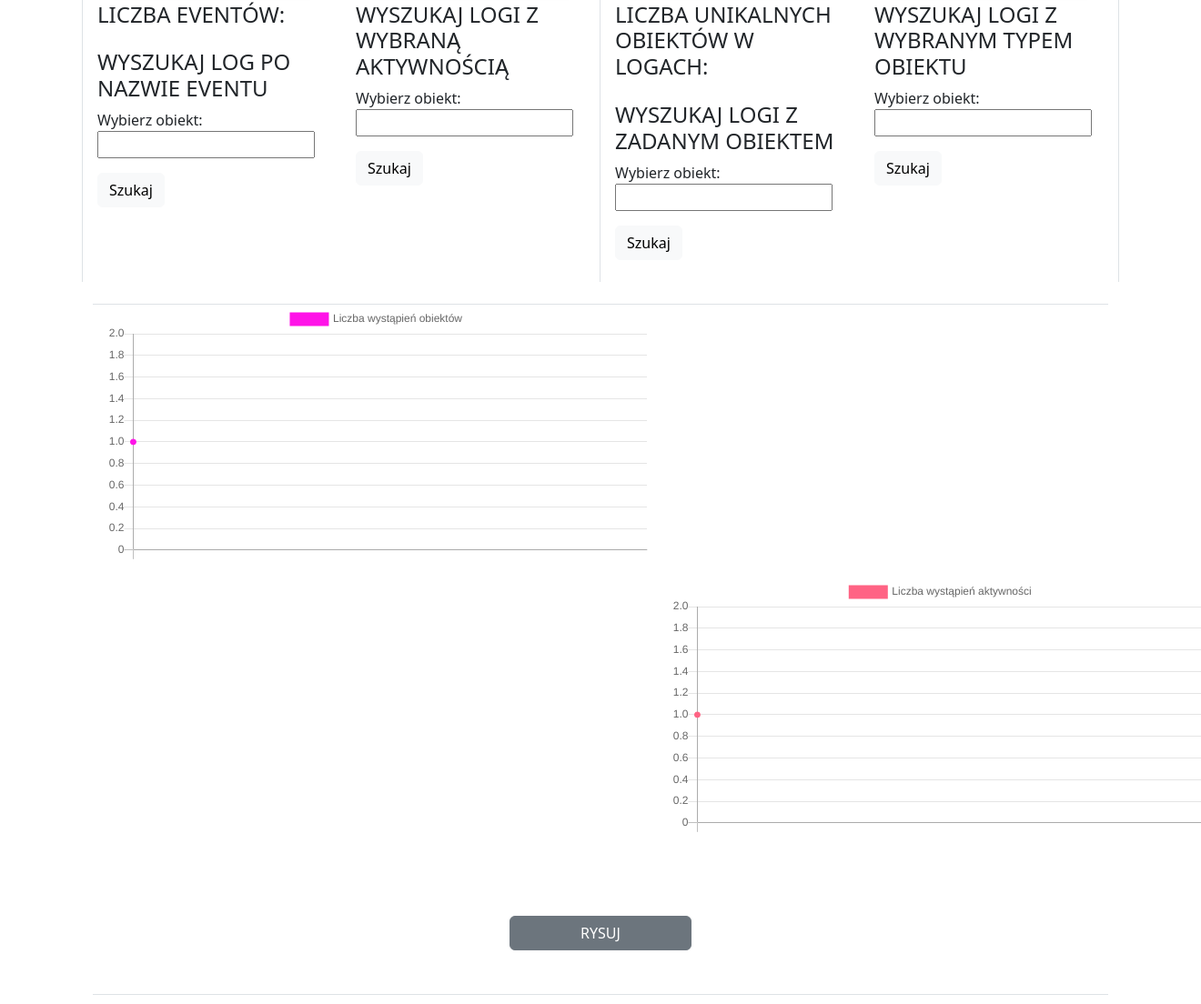
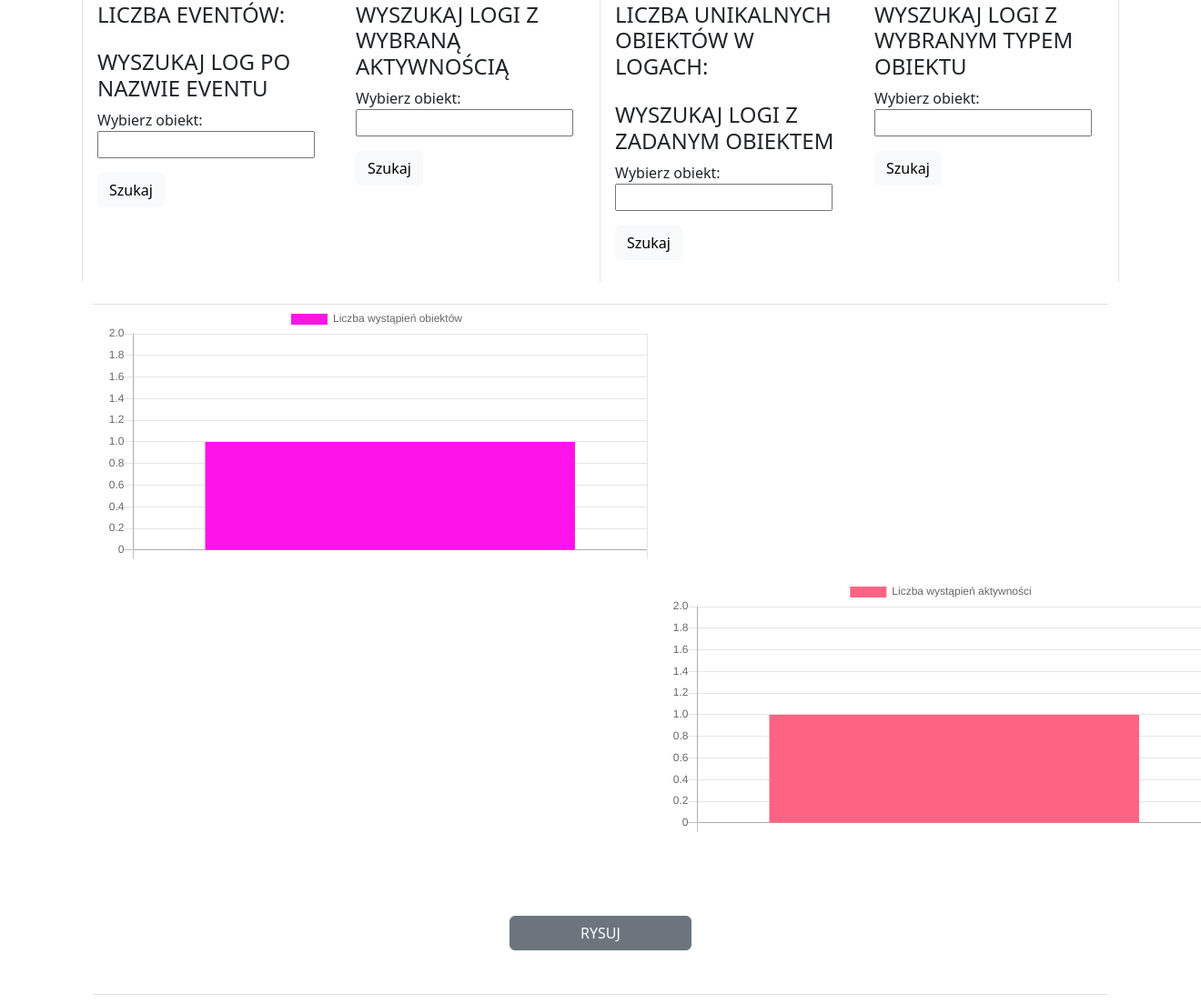
Before and after one commit to JessicaSadowska/Log_Visualisation, a Django app: template templates/uploaded.html in a window 1320 px wide; the page is wider, and only the part inside the window is pictured. Shown: the part 249-1353 px from the top of that part at 91% size. Run offline with Django 4.2, Linux system fonts and the light colour scheme; the template is opened without the code that fills it, so the values that code supplies are empty; some libraries are stand-ins or nearby versions.

Commit message:
histogram

```diff
--- a/templates/log_chart.html
+++ b/templates/log_chart.html
@@ -38,7 +38,7 @@
     var keys = Object.keys(uniqueCount2);
 
     var chart = new Chart(ctx, {
-      type: "line",
+      type: "bar",
         data: {
         labels: keys,
         datasets: [
@@ -88,7 +88,7 @@
     var keys = Object.keys(uniqueCount2);
 
     var chart = new Chart(ctx, {
-      type: "line",
+      type: "bar",
         data: {
         labels: keys,
         datasets: [
```
